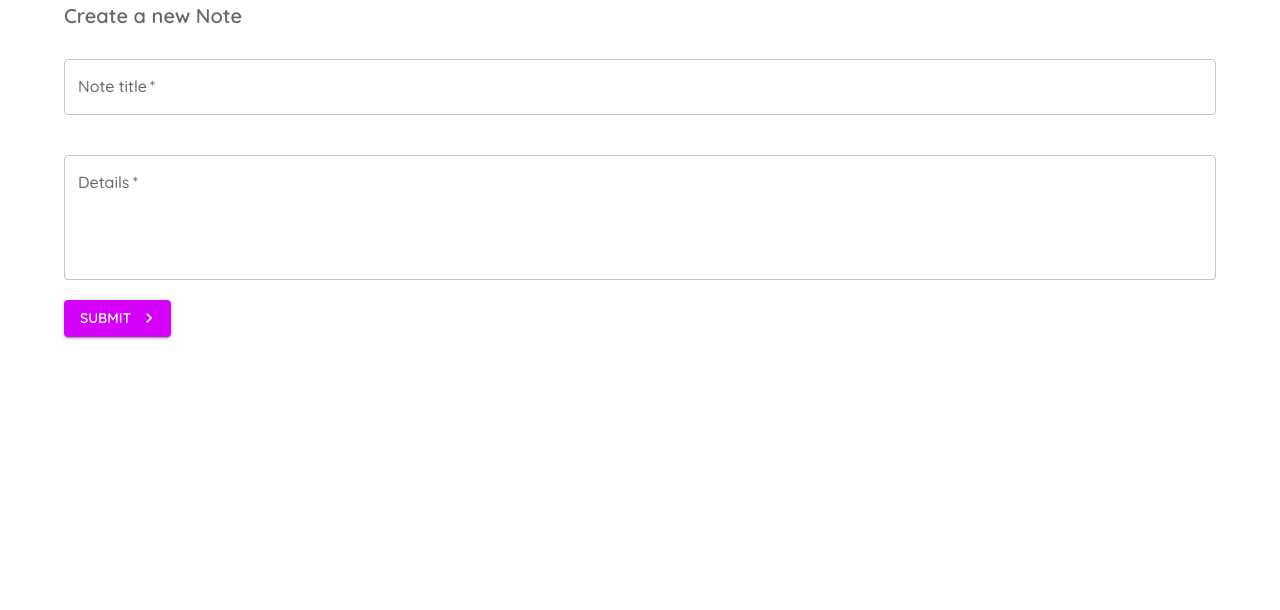
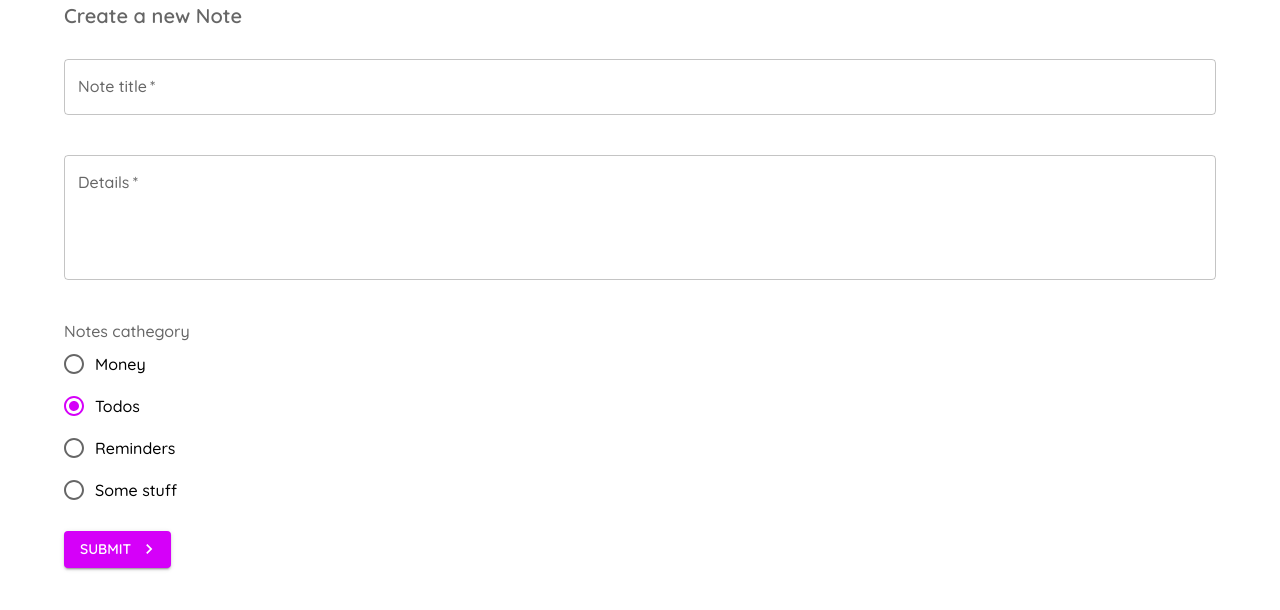
Before and after one commit to Mayamee/Notes, a React (Create React App) app: page /create in a window 1280 px wide. Shown: the top 610 px of the page. Built offline with nearby package versions, Linux system fonts and the light colour scheme.

Commit message:
making form

```diff
--- a/src/pages/Create/Create.tsx
+++ b/src/pages/Create/Create.tsx
@@ -1,8 +1,15 @@
 import { FunctionComponent, useState } from "react";
-import { Typography, Button, TextField } from "@mui/material";
+import {
+  Typography,
+  Button,
+  TextField,
+  FormControlLabel,
+  FormControl,
+  FormLabel,
+} from "@mui/material";
 import { Container } from "@mui/system";
 import { KeyboardArrowRight } from "@mui/icons-material";
-
+import { Radio, RadioGroup } from "@mui/material";
 interface CreateProps {}
 
 const Create: FunctionComponent<CreateProps> = () => {
@@ -11,6 +18,8 @@ const Create: FunctionComponent<CreateProps> = () => {
 
   const [titleError, setTitleError] = useState(false);
   const [detailsError, setDetailsError] = useState(false);
+
+  const [cathegory, setCathegory] = useState("todos");
 
   const handleSubmit: React.FormEventHandler<HTMLFormElement> = (event) => {
     event.preventDefault();
@@ -21,9 +30,14 @@ const Create: FunctionComponent<CreateProps> = () => {
     if (details === "") setDetailsError(true);
 
     if (title && details) {
-      console.log({ title, details });
+      console.log({ title, details, cathegory });
     }
   };
+
+  const cathegoryHandler: React.ChangeEventHandler<HTMLInputElement> = ({
+    target: { value },
+  }) => setCathegory(value);
+
   return (
     <div className="Create">
       <Container>
@@ -58,6 +72,46 @@ const Create: FunctionComponent<CreateProps> = () => {
             required
             error={detailsError}
           />
+          <FormControl
+            sx={{
+              display: "block",
+              margin: "20px 0",
+            }}
+          >
+            <FormLabel
+              sx={{ transition: "color 0.3s ease" }}
+              id="form-cathegory"
+              color="secondary"
+            >
+              Notes cathegory
+            </FormLabel>
+            <RadioGroup
+              aria-labelledby="form-cathegory"
+              onChange={cathegoryHandler}
+              value={cathegory}
+            >
+              <FormControlLabel
+                value={"money"}
+                control={<Radio color="secondary" />}
+                label={"Money"}
+              />
+              <FormControlLabel
+                value={"todos"}
+                control={<Radio color="secondary" />}
+                label={"Todos"}
+              />
+              <FormControlLabel
+                value={"reminders"}
+                control={<Radio color="secondary" />}
+                label={"Reminders"}
+              />
+              <FormControlLabel
+                value={"some_stuff"}
+                control={<Radio color="secondary" />}
+                label={"Some stuff"}
+              />
+            </RadioGroup>
+          </FormControl>
           <Button
             type="submit"
             color="secondary"
```
